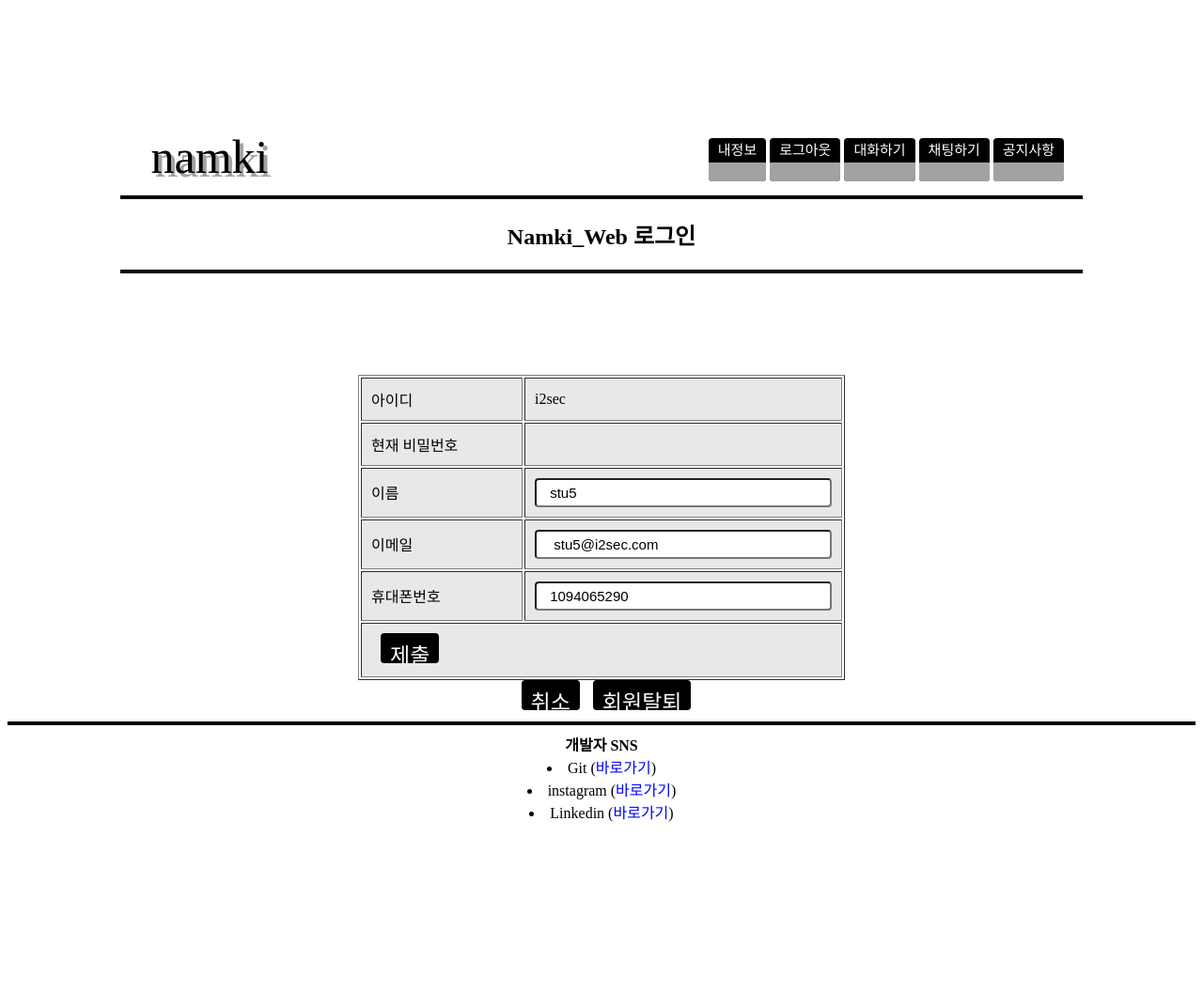
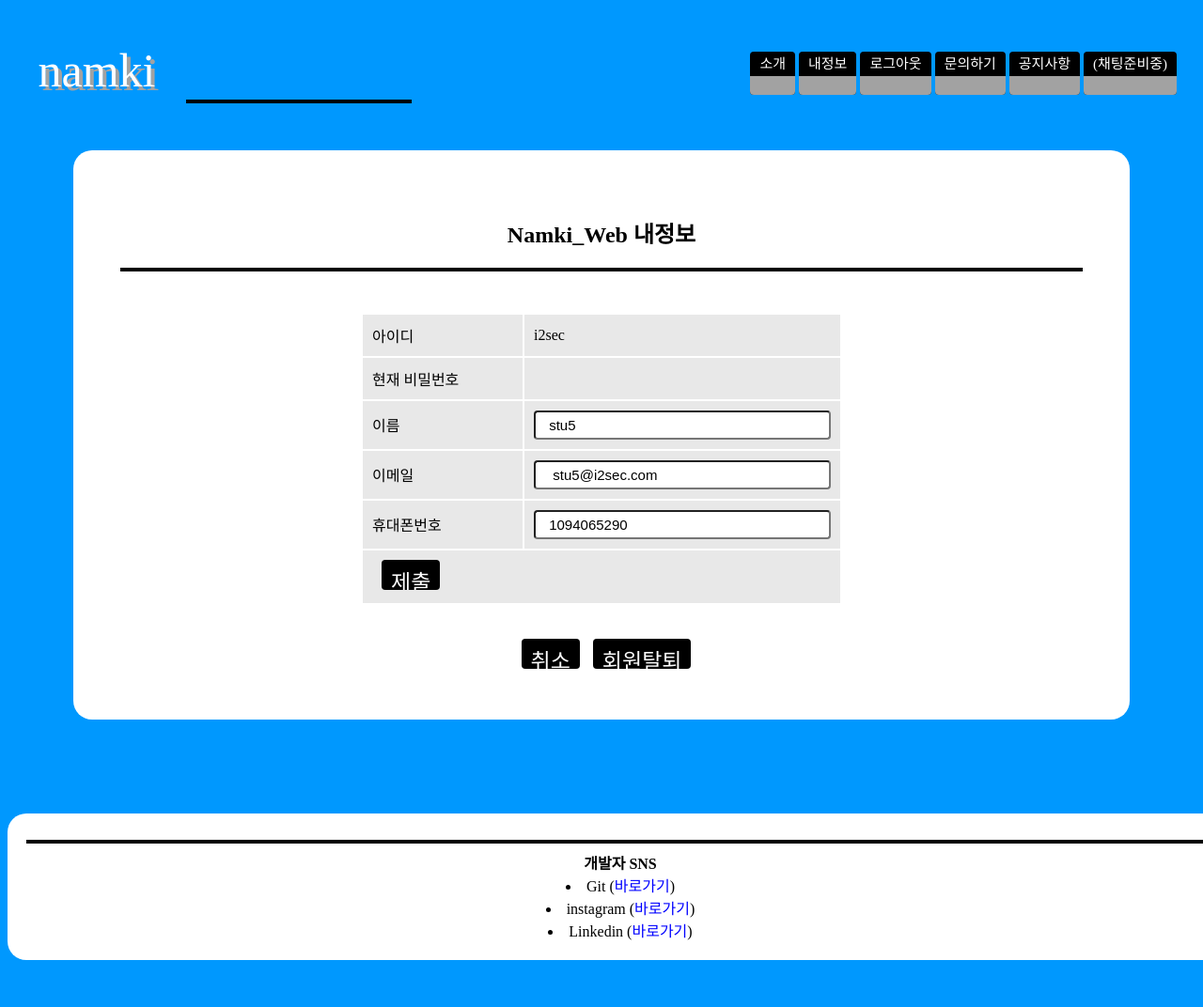
Before and after one commit to namkiseung/Python_website_Flask, a Flask app: page /mypage in a window 1280 px wide. Shown: the whole page at 94% size. Before the commit the page ends 875 px from the top, so only its background shows below. Run offline with Flask 2, Linux system fonts and the light colour scheme; a user stored in the database is signed in.

Commit message:
usage kakao api and add route(/about)

```diff
--- a/Namki/main.py
+++ b/Namki/main.py
@@ -1,8 +1,8 @@
 #-*- coding:utf-8 -*-
-from flask import Flask, request, session, g, render_template, redirect, url_for, send_from_directory
+from flask import Flask, request, session, g, render_template, redirect, url_for, send_from_directory, jsonify
 from flask_basicauth import BasicAuth
 from werkzeug import secure_filename
-import sqlite3, hashlib, os, datetime
+import sqlite3, hashlib, os, datetime, json
 from bs4 import BeautifulSoup
 import lxml, requests, datetime#, socketio, eventlet
     #Using the ntp  protocol
@@ -370,7 +370,7 @@ def menetory():
 @app.route('/login_chk', methods=['POST'])
 def index():
     if request.method == 'POST':
-        logon_id = request.form.get('user_id','').encode('utf-8')
+        logon_id = request.form.get('user_id','')
         logon_pw = request.form.get('user_pw','')
         chk_r=get_user_single(logon_id, logon_pw)
         if chk_r is True:
@@ -544,6 +544,10 @@ def conver():
 def chat():
     return render_template('chat.html', logon = menubar())
 
+@app.route('/about', methods=['GET', 'POST'])
+def about():
+    return render_template('about.html', logon = menubar())
+
 @app.errorhandler(404)
 def page_not_found(e):
     return "<script>alert('잘못된 접근 입니다. 404');</script>" #return render_template('404.html'),404
--- a/Namki/templates/footer.html
+++ b/Namki/templates/footer.html
@@ -1,7 +1,21 @@
+<style>
+#custom_mainBox {
+    overflow: auto;
+    width: 100%;
+    background-color: rgba(255, 255, 255, 0.9);
+    border-radius: 20px;
+    margin: 0 auto;
+    margin-top: 100px;
+    margin-bottom: 50px;
+    padding: 20px;
+}
+</style>
 <footer class="footer" align="center">
+<div id="custom_mainBox" style="background-color:#FFFFFF">
 	<hr>
 	<b>개발자 SNS</b>
 	<li>Git (<a href="https://github.com/namkiseung/Python_website_Flask"><font style="color: blue">바로가기</font></a>)</li>
 	<li>instagram (<a href="https://www.instagram.com/nam.ki/"><font style="color: blue">바로가기</font></a>)</li>
 	<li>Linkedin (<a href="https://www.linkedin.com/in/nam-kiseung-3676b916a/"><font style="color: blue">바로가기</font></a>)</li>
+</div>
 </footer>
--- a/Namki/templates/list.html
+++ b/Namki/templates/list.html
@@ -31,8 +31,8 @@
 }
 </style>
 </head>
-<body>{% include 'side_menu.html' %}
-	<div id="mainBox">
+<body style="background-color:#0098FF">{% include 'side_menu.html' %}
+	<div id="mainBox" style="background-color:#FFFFFF">
 
 
 
@@ -81,7 +81,7 @@
 					<option value="title">제목</option>
   <option value="writer">작성자</option>
 </select>
-				<input type="text" value="" name="searchtext" id="selectText">
+				<input type="text" class="form-control" placeholder="검색어를 입력하세요." value="" name="searchtext" id="selectText">
 
 
 
--- a/Namki/templates/mypage.html
+++ b/Namki/templates/mypage.html
@@ -7,22 +7,23 @@
 <title>MyPage By Namki</title>
 <style type="text/css"></style>
 </head>
-<body>
-	<div id="mainBox">
-{% include 'side_menu.html' %}
-    <span align="center"><h2>Namki_Web 로그인</h2></span><hr>
-  </div>
+<body style="background-color:#0098FE">
+    {% include 'side_menu.html' %}
+	<div id="mainBox" style="background-color:#FFFFFF">
 
-<form action='/mypage' method='POST'>
-<table border=1>
+    <span align="center"><h2>Namki_Web 내정보</h2></span><hr>
+
+
+<form action='/mypage' method='POST'><br><br>
+<table class="table">
 <tr><td> 아이디</td><td> {{ update_id }} </td></tr>
 <tr><td> 현재 비밀번호</td><td>  </td></tr>
-<tr><td>이름</td><td><input type='text' name='name' value=' {{ update_name }}' ></td></tr>
-<tr><td>이메일</td><td><input type='text' name='email' value=' {{ update_email }}' ></td></tr><tr><td>휴대폰번호</td><td><input type='text' name='phone' value=' {{ update_phone }}' ></td></tr>
-<tr><td colspan='2'><input type='submit' value="제출"></td></tr>
+<tr><td>이름</td><td><input type='text' name='name' class="form-control" value=' {{ update_name }}' ></td></tr>
+<tr><td>이메일</td><td><input type='text' name='email' class="form-control" value=' {{ update_email }}' ></td></tr><tr><td>휴대폰번호</td><td><input type='text' name='phone' class="form-control" value=' {{ update_phone }}' ></td></tr>
+<tr><td colspan='2'><input type='submit' class="form-control" value="제출"></td></tr>
 </table>
 </form>
-<div align="center">
+<div align="center"><br><br>
 <input type="button" id="wi" value="취소" onClick="location.href='/'">
 <input type="button" id="wi" value="회원탈퇴" onClick="location.href='/delete_user'">
 </div>
@@ -34,6 +35,7 @@
              <li><a href="#">menu3</a></li>
          </ul>
     </div> -->
+    </div>
     {% include 'footer.html' %}
 </body>
 </html>
--- a/Namki/templates/side_menu.html
+++ b/Namki/templates/side_menu.html
@@ -1,18 +1,19 @@
  <br>
  <div id="titleBox">
-      <a href="/">namki</a>
+      <a href="/"><font style="color:white;">namki</font></a>
     </div>
 
     <div id="navigationBox" style="float: right;">
+      <a href="/about" class="basicButton">소개</a>
       {% if logon != True %}
       <a href="/login" class="basicButton">로그인</a>
       <a href="/register" class="basicButton">회원가입</a>
       {% else %}
       <a href="/mypage" class="basicButton">내정보</a>
       <a href="/logout" class="basicButton">로그아웃</a>
-      <a href="/conversation" class="basicButton">대화하기</a>
+      <a href="/conversation" class="basicButton">문의하기</a>
       {% endif %}
-      <a href="/chat" class="basicButton">채팅하기</a>
       <a href="/list" class="basicButton">공지사항</a>
+      <a href="/chat" class="basicButton">(채팅준비중)</a>
     </div><br><br><br><br>
     <hr>
--- a/Namki/templates/write.html
+++ b/Namki/templates/write.html
@@ -5,11 +5,11 @@
 	<meta charset="UTF-8">
 	<title>게시판 by namki</title>
 </head>
-<body>
+<body style="background-color:#0098FE">
 	{% include 'side_menu.html' %}
 
 
-
+<div id="mainBox" style="background-color:#FFFFFF">
 	<form action="/write" method="post" enctype="multipart/form-data">
 		<div id="viewBox">
 			<table>
@@ -41,6 +41,7 @@
 			<a href="/list" class="blackButton">대화방 목록</a>
 		</div>
 	</form>
+</div>
 {% include 'footer.html' %}
 </body>
 </html>
```
Also changed, not shown: Namki/templates/about.html (added, +84 -0 lines), Namki/templates/conversation.html (+5 -2 lines), Namki/templates/read.html (+8 -5 lines), Namki/db/noticeboard.db, 7 other files.
